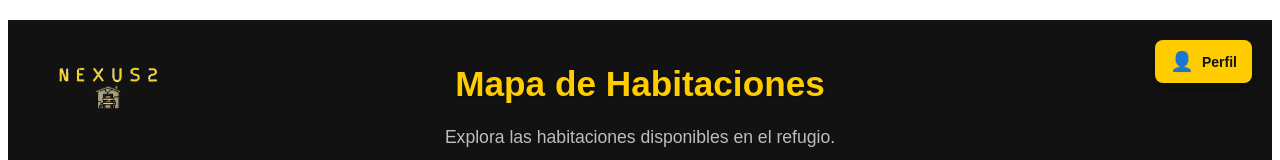
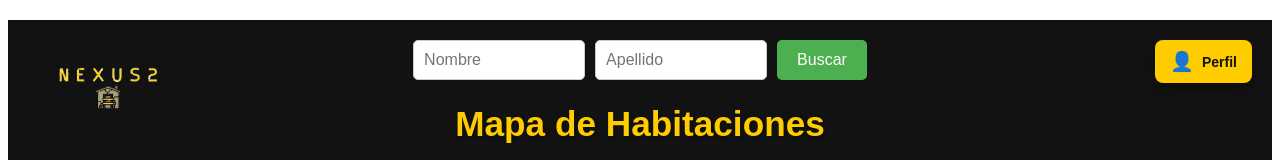
Before and after one commit to spqDeusto2024/nexus2-frontend, a Vue app in the folder nexus2-frontend/: page /dashboard in a window 1280 px wide. Shown: the top 160 px of the page. Built offline with nearby package versions, Linux system fonts and the light colour scheme; no server answers; sample sign-in values are in the browser's storage.

Commit message:
search by name and surname in resident done

```diff
--- a/nexus2-frontend/src/components/Dashboard.vue
+++ b/nexus2-frontend/src/components/Dashboard.vue
@@ -4,6 +4,32 @@
     <router-link to="/" class="logo-container">
       <img src="@/assets/logo.png" alt="Logo Nexus2" class="logo" />
     </router-link>
+
+      <!-- Búsqueda de residente -->
+    <div class="search-container">
+      <input
+        v-model="searchName"
+        type="text"
+        placeholder="Nombre"
+        class="search-input"
+      />
+      <input
+        v-model="searchSurname"
+        type="text"
+        placeholder="Apellido"
+        class="search-input"
+      />
+      <button @click="searchResident" class="search-btn">Buscar</button>
+    </div>
+
+    <!-- Mensaje de resultado de búsqueda -->
+    <div v-if="searchResult" class="search-result">
+      <p>
+        La persona se encuentra en la habitación:
+        <span class="green-text">{{ searchResult.room.roomName }}</span>
+        <button class="close-btn" @click="closeResult">×</button>
+      </p>
+    </div>
 
     <!-- Botón de perfil que redirige a /residentProfile -->
     <router-link to="/residentProfile" class="profile-button">
@@ -58,9 +84,43 @@ export default {
       notificationMessage: "", // Mensaje de la notificación
       notificationType: "", // Tipo de la notificación: "success" o "error"
       showNotification: false, // Si se debe mostrar la notificación o no
+      searchName: "",
+      searchSurname: "",
+      searchResult: null,
     };
   },
   methods: {
+
+    async searchResident() {
+      if (this.searchName.trim() === "" || this.searchSurname.trim() === "") {
+        alert("Por favor, ingrese tanto el nombre como el apellido.");
+        return;
+      }
+      try {
+        const response = await axios.get(`http://localhost:8000/resident/search`, {
+          params: {
+            name: this.searchName,
+            surname: this.searchSurname
+          }
+        });
+
+        if (response.data.status === "ok" && response.data.room) {
+          this.searchResult = response.data; // Guardamos el resultado en searchResult
+        } else {
+          this.searchResult = null;
+          alert("No se encontró ningún residente con esos datos.");
+        }
+      } catch (error) {
+        console.error("Error al buscar al residente:", error);
+        alert("Hubo un error al realizar la búsqueda.");
+      }
+    },
+
+    // Método para cerrar el mensaje de búsqueda
+    closeResult() {
+      this.searchResult = null; // Cerramos el mensaje al poner searchResult a null
+    },
+
     // Llamada al backend para obtener las habitaciones
     async fetchRooms() {
       try {
@@ -365,4 +425,70 @@ export default {
   margin-right: 8px;
   font-size: 1.2rem;
 }
+
+.search-container {
+  display: flex;
+  gap: 10px;
+  margin-bottom: 20px;
+  justify-content: center;
+}
+
+.search-input {
+  padding: 10px;
+  font-size: 1rem;
+  border-radius: 5px;
+  border: 1px solid #ccc;
+  width: 150px;
+}
+
+.search-btn {
+  padding: 10px 20px;
+  background-color: #4caf50; /* Verde */
+  color: white;
+  border: none;
+  border-radius: 5px;
+  cursor: pointer;
+  font-size: 1rem;
+  transition: background-color 0.3s;
+}
+
+.search-btn:hover {
+  background-color: #45a049;
+}
+
+/* Estilo para el mensaje de búsqueda exitosa */
+.search-result {
+  text-align: center;
+  font-size: 1.2rem;
+  color: #4caf50; /* Verde */
+  position: relative; /* Para posicionar el botón de cierre */
+  padding: 10px;
+  border: 1px solid #4caf50;
+  background-color: #e8f5e9;
+  border-radius: 5px;
+  max-width: 400px;
+  margin: 10px auto;
+}
+
+.green-text {
+  font-weight: bold;
+  color: #28a745;
+}
+
+.close-btn {
+  position: absolute;
+  top: 5px;
+  right: 10px;
+  background: none;
+  border: none;
+  color: #28a745;
+  font-size: 20px;
+  cursor: pointer;
+  font-weight: bold;
+}
+
+.close-btn:hover {
+  color: #d32f2f; /* Rojo para el hover */
+}
+
 </style>
```
